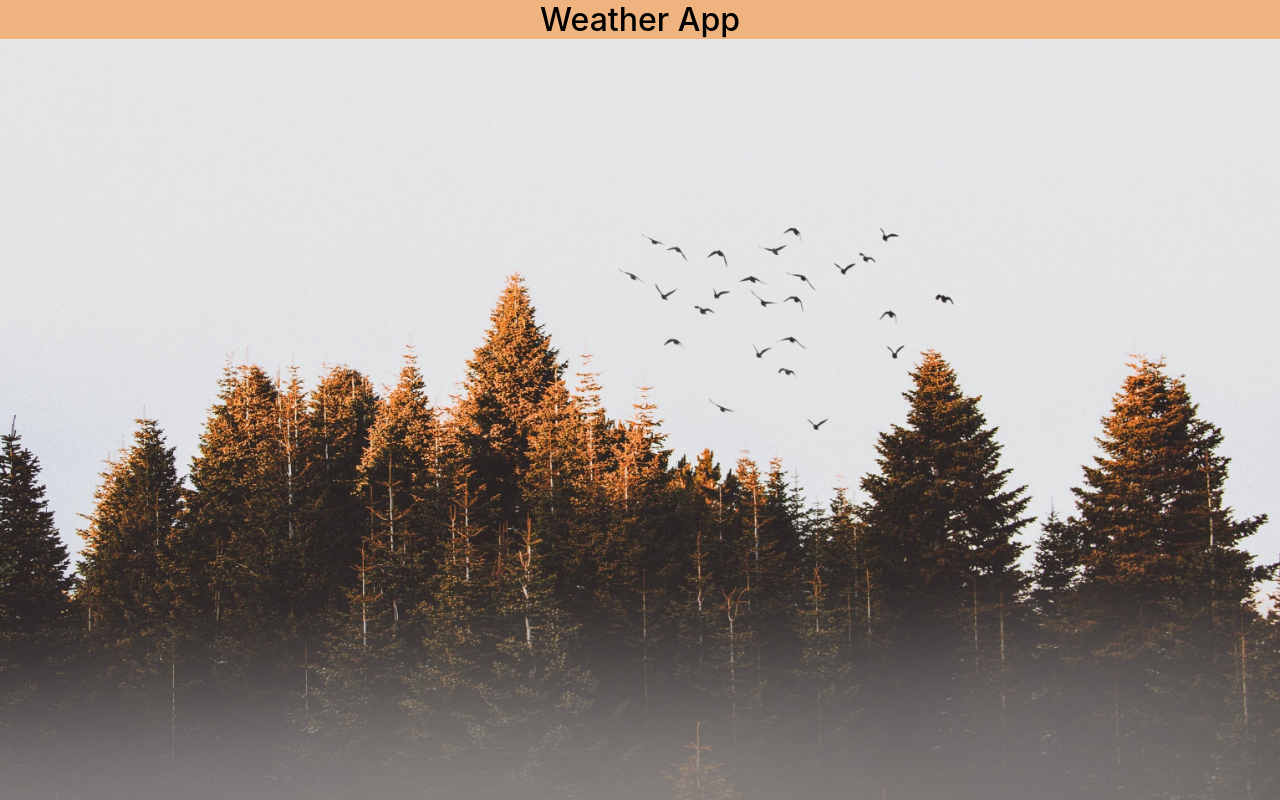
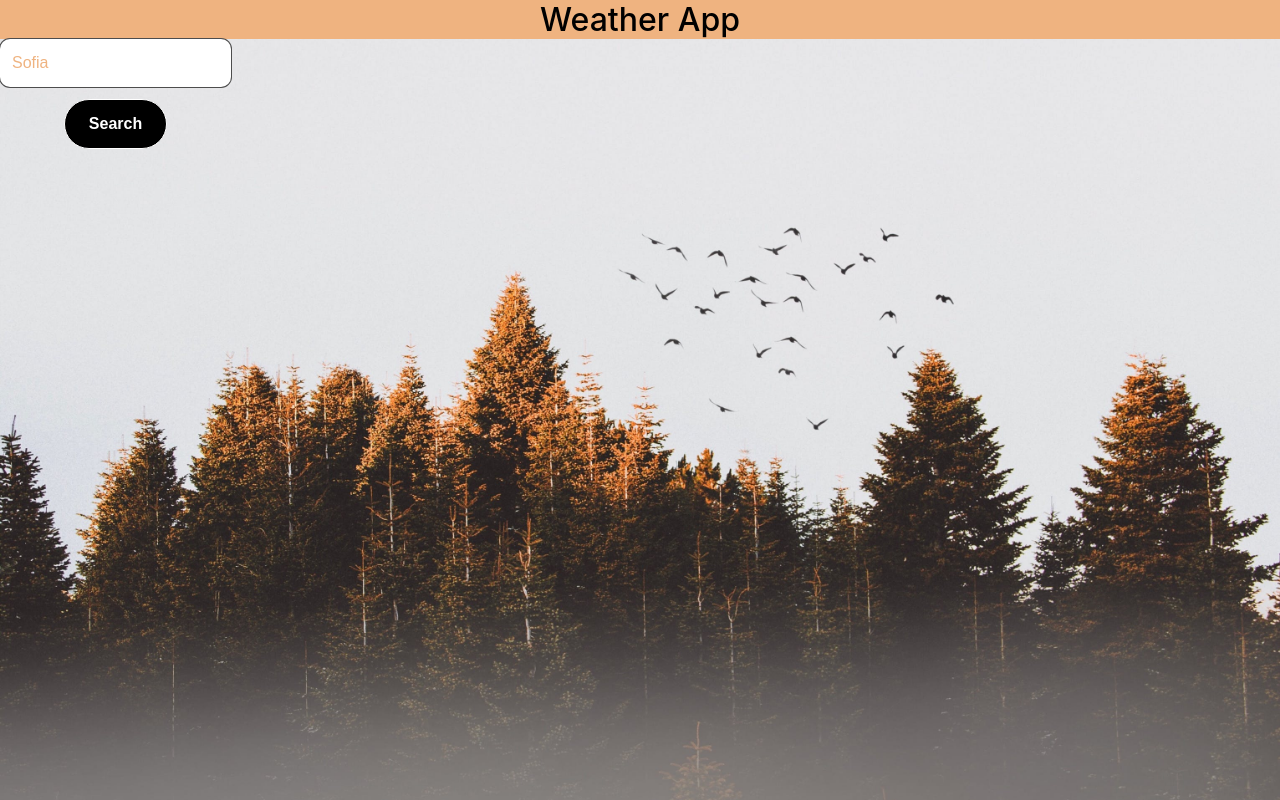
Before and after one commit to YanaAleksieva/weather-forecast-app, a React (Create React App) app: page / in a window 1280 px wide. Built offline with nearby package versions, Linux system fonts and the light colour scheme.

Commit message:
added button and search components

```diff
--- a/src/App.tsx
+++ b/src/App.tsx
@@ -2,11 +2,13 @@ import React from "react";
 
 import "./App.css";
 import Heading from "./components/Heading";
+import SearchItem from "./components/SearchItem";
 
 function App() {
   return (
     <div className="App">
       <Heading>Weather App</Heading>
+      <SearchItem />
     </div>
   );
 }
--- /dev/null
+++ b/src/components/Button/Button.module.css
@@ -0,0 +1,22 @@
+.btn {
+  font-size: 1rem;
+  line-height: 1.5rem;
+  display: inline-flex;
+  justify-content: center;
+  margin: 12px;
+  padding: 12px 24px;
+  cursor: pointer;
+  text-align: center;
+  text-decoration: none;
+  font-weight: 700;
+  border: 1px solid white;
+  border-radius: 999999px;
+  background-color: black;
+  color: white;
+  position: relative;
+  overflow: hidden;
+}
+
+.btn:hover {
+  color: #EFB380;
+}
--- /dev/null
+++ b/src/components/Button/Button.tsx
@@ -0,0 +1,16 @@
+import React from "react";
+
+import classes from "./Button.module.css";
+
+type ButtonProps = {
+  onClick: () => void;
+  children: React.ReactNode;
+};
+
+const ButtonItem = (props: ButtonProps) => (
+  <button className={classes.btn} onClick={props.onClick}>
+    {props.children}
+  </button>
+);
+
+export default ButtonItem;
--- /dev/null
+++ b/src/components/Button/index.tsx
@@ -0,0 +1,3 @@
+import Button from "./Button";
+
+export default Button;
--- /dev/null
+++ b/src/components/SearchItem/SearchItem.module.css
@@ -0,0 +1,30 @@
+.container {
+  display: flex;
+  align-items: center;
+  margin-bottom: 12px;
+}
+
+.column {
+  display: flex;
+  flex-direction: column;
+  align-items: center;
+  justify-content: center;
+}
+
+.input {
+  font-size: 1rem;
+  line-height: 1.5rem;
+  appearance: none;
+  background-color: white;
+  border: none;
+  border-radius: 10px;
+  padding: 12px;
+  margin: auto;
+  box-shadow: rgb(77, 77, 77) 0px 0px 0px 1px;
+  color:#EFB380;
+}
+
+.input:focus {
+  background-color: rgb(207, 207, 207);
+  color: black;
+}
--- /dev/null
+++ b/src/components/SearchItem/SearchItem.tsx
@@ -0,0 +1,29 @@
+import React, { useState } from "react";
+import ButtonItem from "../Button/Button";
+
+import classes from "./SearchItem.module.css";
+
+const SearchItem = () => {
+  const [value, setValue] = useState("Sofia");
+
+  const onClickHandler = () => {
+    console.log(value);
+    setValue("");
+  };
+
+  return (
+    <div className={classes.container}>
+      <div className={classes.column}>
+        <input
+          type="text"
+          value={value}
+          onChange={(e) => setValue(e.target.value)}
+          className={classes.input}
+        />
+        <ButtonItem onClick={onClickHandler}>Search</ButtonItem>
+      </div>
+    </div>
+  );
+};
+
+export default SearchItem;
--- /dev/null
+++ b/src/components/SearchItem/index.tsx
@@ -0,0 +1,3 @@
+import SearchItem from './SearchItem';
+
+export default SearchItem;
```
